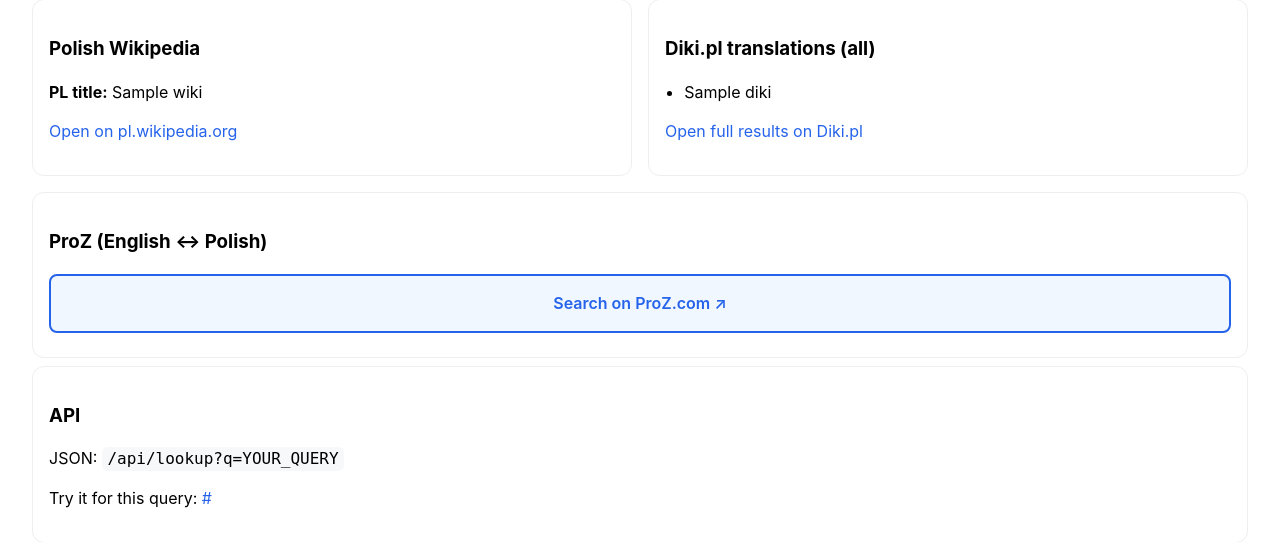
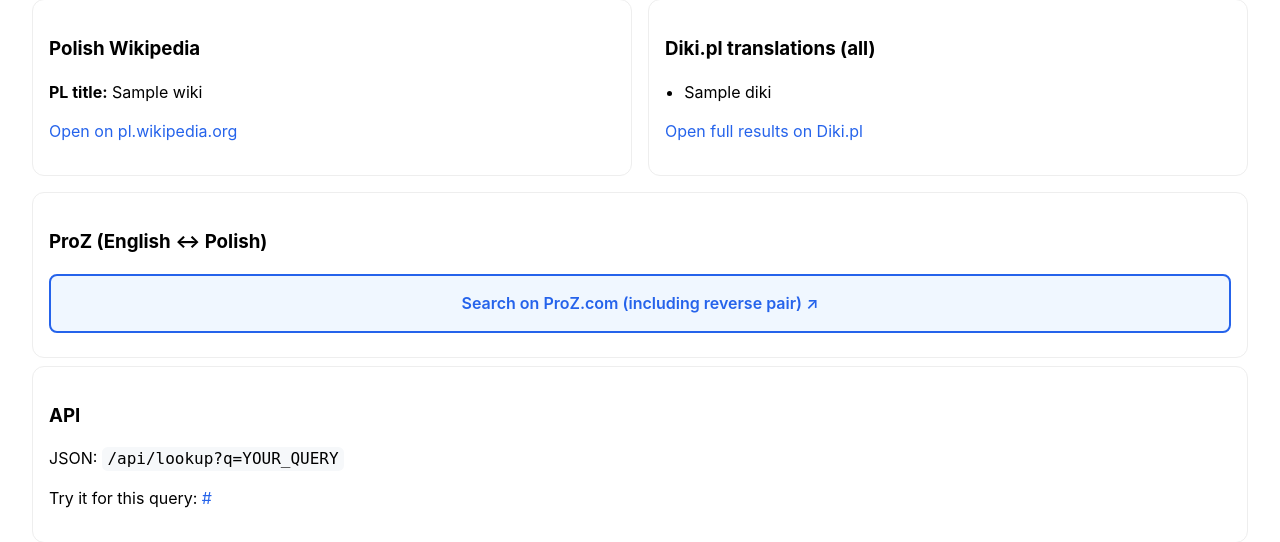
Before and after one commit to ickam/EN-PL-lookup, a FastAPI app: template templates/index.html in a window 1280 px wide. Shown: the part 443-985 px from the top of the page. Run offline with FastAPI, Linux system fonts and the light colour scheme; the template is opened without the code that fills it: most values are stand-ins (such as "Sample title", 1, 10 or a date in 2020).

Commit message:
Add reverse pair parameter to ProZ search URL
Enable "also search reverse pair" feature in ProZ link:
- Add reverse=1 parameter to automatically check reverse pair option
- URL now searches both eng→pol and pol→eng simultaneously
- Updated link text to indicate it includes reverse pair
- Single clean link that searches bidirectionally

🤖 Generated with [Claude Code](https://claude.com/claude-code)

Co-Authored-By: Claude <noreply@anthropic.com>

```diff
--- a/app/main.py
+++ b/app/main.py
@@ -57,11 +57,11 @@ async def index(request: Request, q: Optional[str] = None):
             enc = quote_plus(en_title)
             data["diki_href"] = f"https://www.diki.pl/slownik-angielskiego?q={enc}"
 
-        # Build ProZ URL for English-Polish (uses correct parameters: from/to with ISO 639-2 codes)
+        # Build ProZ URL with reverse pair enabled (uses correct parameters: from/to with ISO 639-2 codes)
         search_term = en_title or q
         enc_term = quote_plus(search_term)
-        # Filter to eng→pol language pair
-        data["proz_url"] = f"https://www.proz.com/search/?term={enc_term}&from=eng&to=pol&es=1"
+        # Filter to eng→pol with reverse pair checkbox enabled
+        data["proz_url"] = f"https://www.proz.com/search/?term={enc_term}&from=eng&to=pol&reverse=1&es=1"
 
         data["api_link"] = f"/api/lookup?q={quote_plus(q)}"
 
@@ -94,7 +94,7 @@ async def api_lookup(
         "diki": diki,
         "dsl_en_pl": dsl_en_pl,
         "dsl_pl_en": dsl_pl_en,
-        "proz_url": f"https://www.proz.com/search/?term={enc_term}&from=eng&to=pol&es=1",
+        "proz_url": f"https://www.proz.com/search/?term={enc_term}&from=eng&to=pol&reverse=1&es=1",
     })
 
 @app.get("/healthz")
--- a/templates/index.html
+++ b/templates/index.html
@@ -107,7 +107,7 @@
     <h3>ProZ (English ↔ Polish)</h3>
     {% if data.proz_url %}
       <a href="{{ data.proz_url }}" target="_blank" rel="noopener" class="proz-link">
-        Search on ProZ.com ↗
+        Search on ProZ.com (including reverse pair) ↗
       </a>
     {% else %}
       <p class="muted">No search term available.</p>
```
